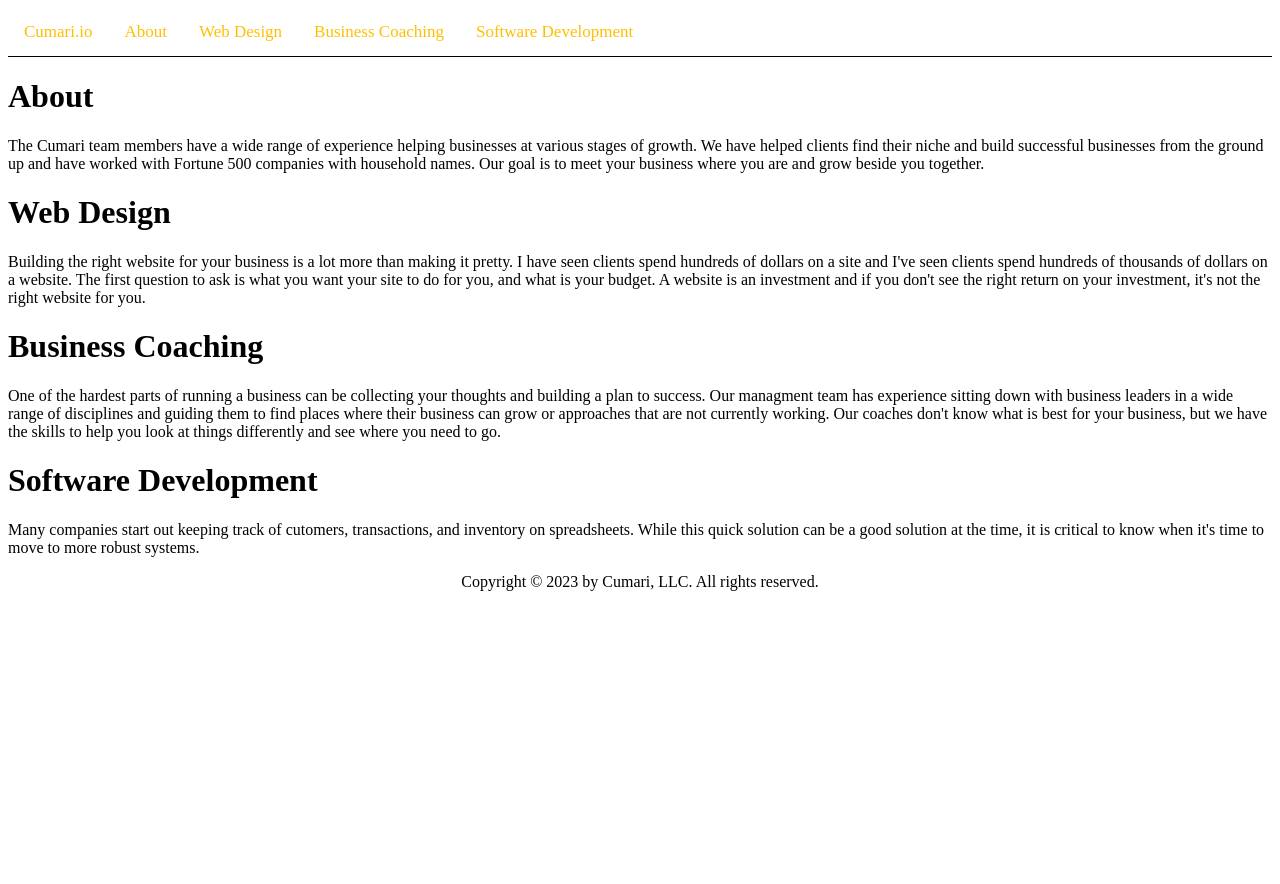
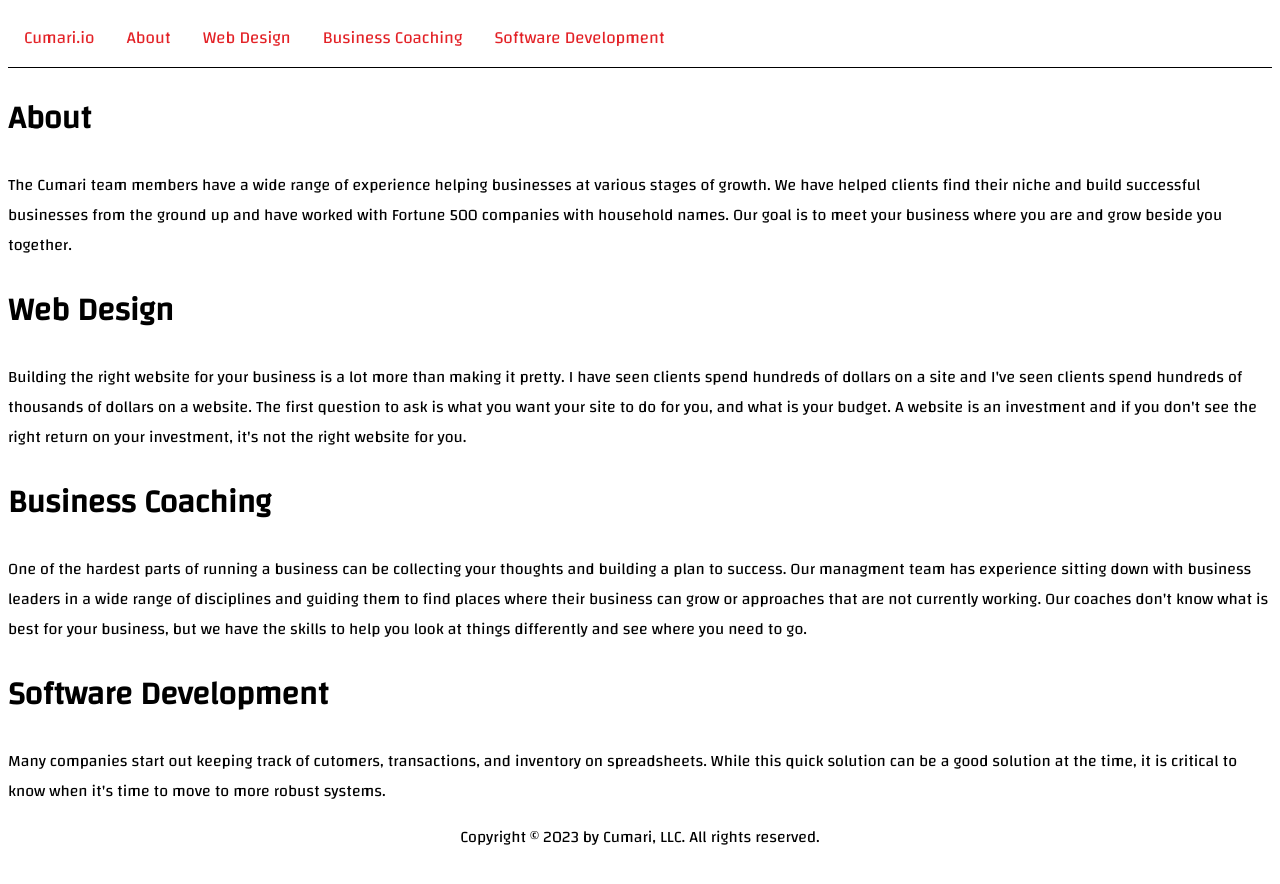
Before and after one commit to cumari/cumari_io, a Jekyll site: the page built from index.html, in a window 1280 px wide. Shown: the top 884 px of the page. Built offline with Jekyll 4.4.1, drawn with Linux system fonts in a browser that asks for light colours.

```diff
--- a/_layouts/default.html
+++ b/_layouts/default.html
@@ -6,6 +6,9 @@
   <title>
     {{ page.title }} - {{ site.title }}
   </title>
+
+  <link rel="stylesheet"
+          href="https://fonts.googleapis.com/css?family=Changa">
 
   <!-- Load an icon library to show a hamburger menu (bars) on small screens -->
   <link rel="stylesheet" href="https://cdnjs.cloudflare.com/ajax/libs/font-awesome/4.7.0/css/font-awesome.min.css">
--- a/_sass/main.scss
+++ b/_sass/main.scss
@@ -1,3 +1,7 @@
+body {
+  font-family: "Changa";
+}
+
 /* Add a black background color to the top navigation */
 .topnav {
   background-color: #fff;
@@ -9,7 +13,7 @@
 .topnav a {
   float: left;
   display: block;
-  color: #FFBF00;
+  color: #E32227;
   text-align: center;
   padding: 14px 16px;
   text-decoration: none;
```
